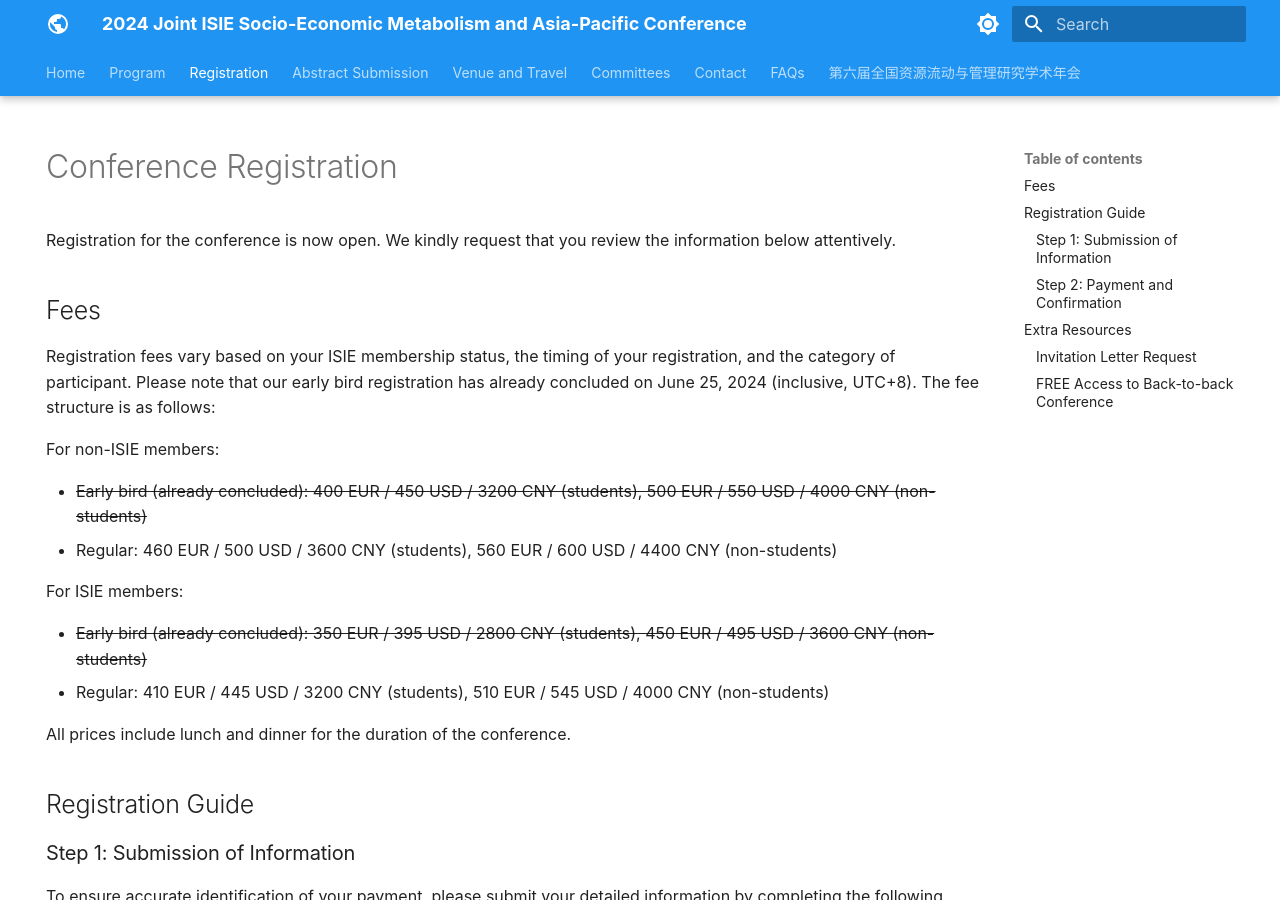
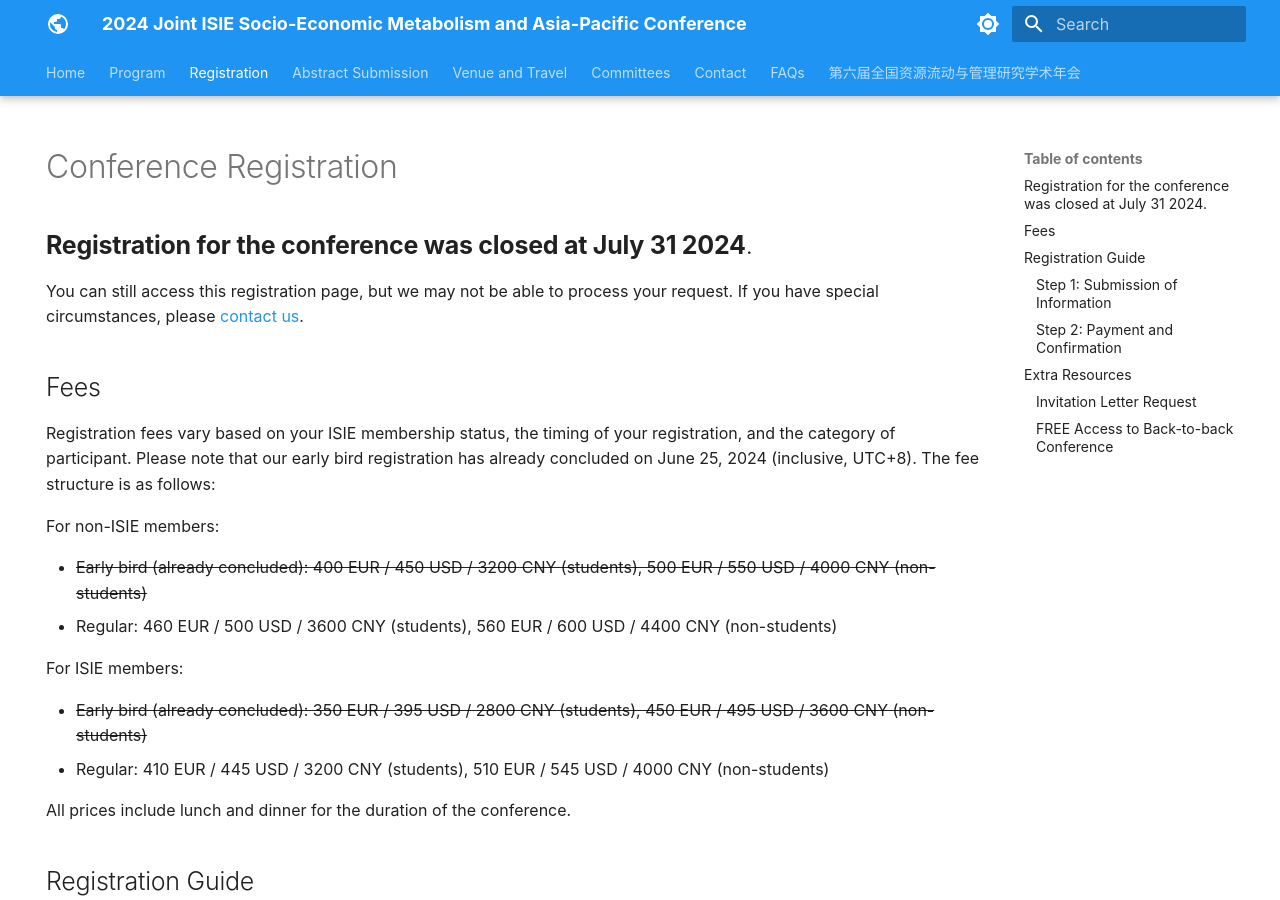
Before and after one commit to Admittedly-Goat/isiesem2024.net.github.io, an MkDocs documentation site: the page built from docs/Registration/index.md, in a window 1280 px wide and 900 px high. Built offline with MkDocs 1.6.1 and Material for MkDocs 9.7.7, drawn with Linux system fonts in a browser that asks for light colours.

Commit message:
Update index.md

```diff
--- a/docs/Registration/index.md
+++ b/docs/Registration/index.md
@@ -5,7 +5,9 @@
 
 # Conference Registration
 
-Registration for the conference is now open. We kindly request that you review the information below attentively.
+## **Registration for the conference was closed at July 31 2024**.
+
+You can still access this registration page, but we may not be able to process your request. If you have special circumstances, please [contact us](../Contact/index.md).
 
 ## Fees
 
```
